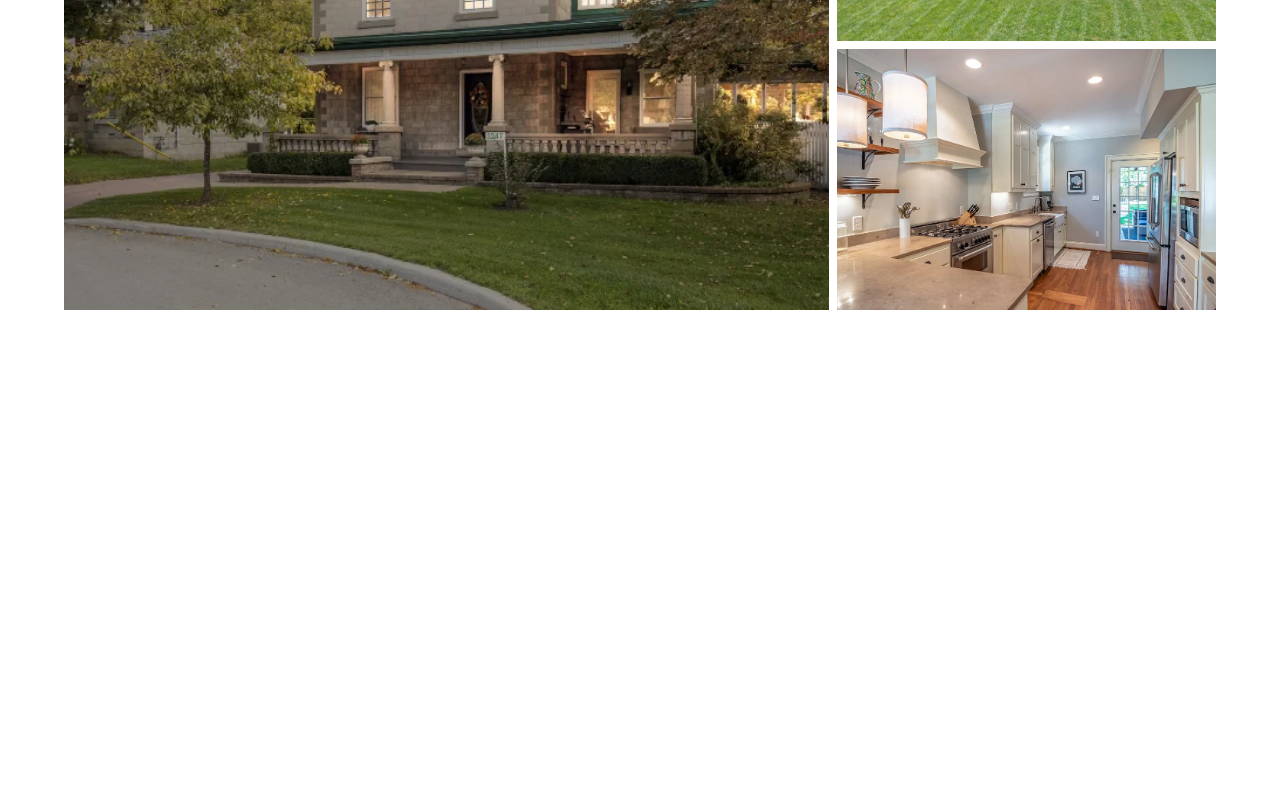
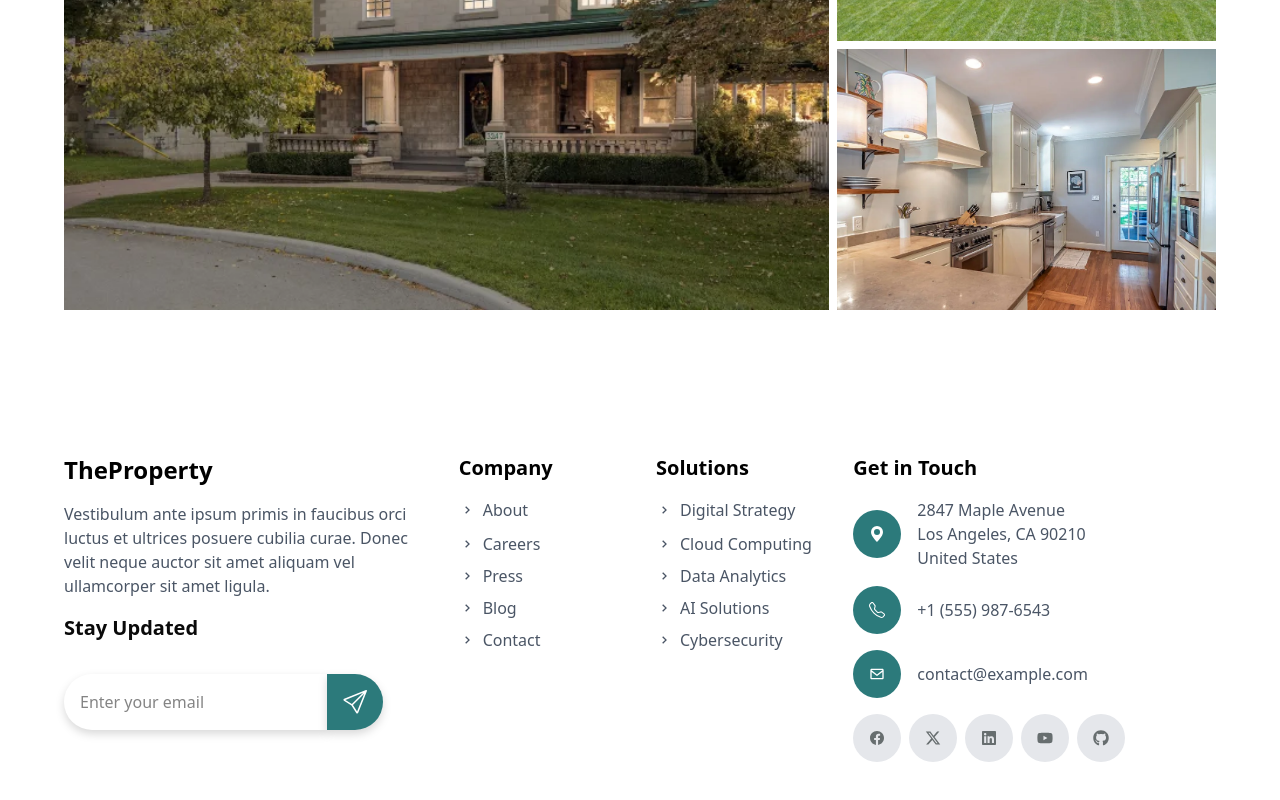
Before and after one commit to prabhat-saasbanana/Property-App, a Next.js app: page / in a window 1280 px wide. Shown: the part 2405-3205 px from the top of the page. Before the commit the page ends 2843 px from the top, so only its background shows below. Built offline with nearby package versions, Linux system fonts and the light colour scheme.

Commit message:
Footer Top Added

```diff
--- a/app/page.tsx
+++ b/app/page.tsx
@@ -2,6 +2,7 @@ import HeroSection from "@/components/reusable/HeroSection/HeroSection";
 import Navbar from "@/components/reusable/NavSection/Navbar"
 import CallToActionSection1 from "@/components/reusable/CTA1Section/CallToActionSection1";
 import FeaturedProperties from "@/components/reusable/FeaturedProperties/FeaturedProperties";
+import Footer from "@/components/reusable/FooterSection/Footer";
 
 export default function Home() {
   return (
@@ -14,6 +15,7 @@ export default function Home() {
         <CallToActionSection1/>
         <FeaturedProperties/>
       </main>
+      <Footer/>
     </>
   );
 }
--- /dev/null
+++ b/components/reusable/FooterSection/Footer.tsx
@@ -0,0 +1,156 @@
+"use client";
+import { BsSend } from "react-icons/bs";
+import { BiChevronRight } from "react-icons/bi";
+import { BsFillGeoAltFill } from "react-icons/bs";
+import { BsTelephone } from "react-icons/bs";
+import { BiEnvelope } from "react-icons/bi";
+import { FaXTwitter } from "react-icons/fa6";
+import { IoLogoFacebook } from "react-icons/io5";
+import { FaLinkedin } from "react-icons/fa6";
+import { FaYoutube } from "react-icons/fa";
+import { FaGithub } from "react-icons/fa";
+
+import Link from "next/link";
+
+export default function Footer() {
+    return (
+        <footer className="footer gap-6 mx-16 my-24">
+            <div className="footer-top grid grid-cols-12 grid-rows-12 gap-8">
+                <div className="col-span-4 row-span-12 flex flex-col justify-start gap-4 mt-4">
+                    <h1 className="text-2xl font-bold text-black">TheProperty</h1>
+                    <p className="text-gray-600">
+                        Vestibulum ante ipsum primis in faucibus orci luctus et ultrices
+                        posuere cubilia curae. Donec velit neque auctor sit amet aliquam vel
+                        ullamcorper sit amet ligula.
+                    </p>
+                    <h3 className="text-xl font-bold">Stay Updated</h3>
+                    <form className="flex flex-row items-center justify-start">
+                        <input
+                            type="text"
+                            name="email"
+                            id="email"
+                            className="p-4 rounded-tl-full rounded-bl-full outline-none drop-shadow-lg bg-white p-4 mt-4"
+                            placeholder="Enter your email"
+                        />
+                        <button className="p-4 rounded-tr-full rounded-br-full drop-shadow-lg bg-[var(--accent-color)] text-white p-4 mt-4">
+                            <BsSend size={24} />
+                        </button>
+                    </form>
+                </div>
+                <div className="col-start-5 col-span-2 row-span-12 mt-4 flex flex-col gap-4">
+                    <h1 className="text-xl font-bold text-black">Company</h1>
+                    <ul className="list-none flex flex-col gap-2 ">
+                        <li className="links text-gray-600">
+                            <Link href="#" className=" inline-flex items-center gap-2">
+                                <BiChevronRight />
+                                About
+                            </Link>
+                        </li>
+                        <li className="links text-gray-600 inline-flex items-center gap-2">
+                            <Link href="#" className=" inline-flex items-center gap-2">
+                                <BiChevronRight />
+                                Careers
+                            </Link>
+                        </li>
+                        <li className="links text-gray-600 inline-flex items-center gap-2">
+                            <Link href="#" className=" inline-flex items-center gap-2">
+                                <BiChevronRight />
+                                Press
+                            </Link>
+                        </li>
+                        <li className="links text-gray-600 inline-flex items-center gap-2">
+                            <Link href="#" className=" inline-flex items-center gap-2">
+                                <BiChevronRight />
+                                Blog
+                            </Link>
+                        </li>
+                        <li className="links text-gray-600 inline-flex items-center gap-2">
+                            <Link href="#" className=" inline-flex items-center gap-2">
+                                <BiChevronRight />
+                                Contact
+                            </Link>
+                        </li>
+                    </ul>
+                </div>
+                <div className="col-start-7 col-span-2 row-span-12  mt-4 flex flex-col gap-4">
+                    <h1 className="text-xl font-bold text-black">Solutions</h1>
+                    <ul className="list-none flex flex-col gap-2 ">
+                        <li className="links text-gray-600">
+                            <Link href="#" className=" inline-flex items-center gap-2">
+                                <BiChevronRight />
+                                Digital Strategy
+                            </Link>
+                        </li>
+                        <li className="links text-gray-600 inline-flex items-center gap-2">
+                            <Link href="#" className=" inline-flex items-center gap-2">
+                                <BiChevronRight />
+                                Cloud Computing
+                            </Link>
+                        </li>
+                        <li className="links text-gray-600 inline-flex items-center gap-2">
+                            <Link href="#" className=" inline-flex items-center gap-2">
+                                <BiChevronRight />
+                                Data Analytics
+                            </Link>
+                        </li>
+                        <li className="links text-gray-600 inline-flex items-center gap-2">
+                            <Link href="#" className=" inline-flex items-center gap-2">
+                                <BiChevronRight />
+                                AI Solutions
+                            </Link>
+                        </li>
+                        <li className="links text-gray-600 inline-flex items-center gap-2">
+                            <Link href="#" className=" inline-flex items-center gap-2">
+                                <BiChevronRight />
+                                Cybersecurity
+                            </Link>
+                        </li>
+                    </ul>
+                </div>
+                <div className="col-start-9 col-span-4 row-span-12 flex flex-col justify-start gap-4 mt-4">
+                    <h1 className="text-xl font-bold text-black">Get in Touch</h1>
+                    <p className="text-gray-600 inline-flex items-center gap-4">
+                        <div className="w-12 h-12 bg-[var(--accent-color)] text-white rounded-full flex items-center justify-center">
+                            <BsFillGeoAltFill className="w-4 h-4" />
+                        </div>
+                        2847 Maple Avenue<br />
+                        Los Angeles, CA 90210<br />
+                        United States<br />
+                    </p>
+                    <p className="text-gray-600 inline-flex items-center gap-4">
+                        <div className="w-12 h-12 bg-[var(--accent-color)] text-white rounded-full flex items-center justify-center">
+                            <BsTelephone className="w-4 h-4" />
+                        </div>
+                        +1 (555) 987-6543
+
+                    </p>
+                    <p className="text-gray-600 inline-flex items-center gap-4">
+                        <div className="w-12 h-12 bg-[var(--accent-color)] text-white rounded-full flex items-center justify-center">
+                            <BiEnvelope className="w-4 h-4" />
+                        </div>
+                        contact@example.com
+                    </p>
+                    {/* Icons */}
+                    <div className="flex flex-row justify-start items-center gap-2">
+                        <div className="w-12 h-12 bg-gray-200 text-[var(--default-color)]/70 rounded-full flex items-center justify-center">
+                            <IoLogoFacebook
+                             className="w-4 h-4" />
+                        </div>
+                        <div className="w-12 h-12 bg-gray-200 text-[var(--default-color)]/70 rounded-full flex items-center justify-center">
+                            <FaXTwitter className="w-4 h-4" />
+                        </div>
+                        <div className="w-12 h-12 bg-gray-200 text-[var(--default-color)]/70 rounded-full  flex items-center justify-center">
+                            <FaLinkedin className="w-4 h-4" />
+                        </div>
+                        <div className="w-12 h-12 bg-gray-200 text-[var(--default-color)]/70 rounded-full  flex items-center justify-center">
+                            <FaYoutube className="w-4 h-4" />
+                        </div>
+                        <div className="w-12 h-12 bg-gray-200 text-[var(--default-color)]/70 rounded-full  flex items-center justify-center">
+                            <FaGithub className="w-4 h-4" />
+                        </div>
+                    </div>
+                </div>
+            </div>
+        </footer>
+    );
+}
```
